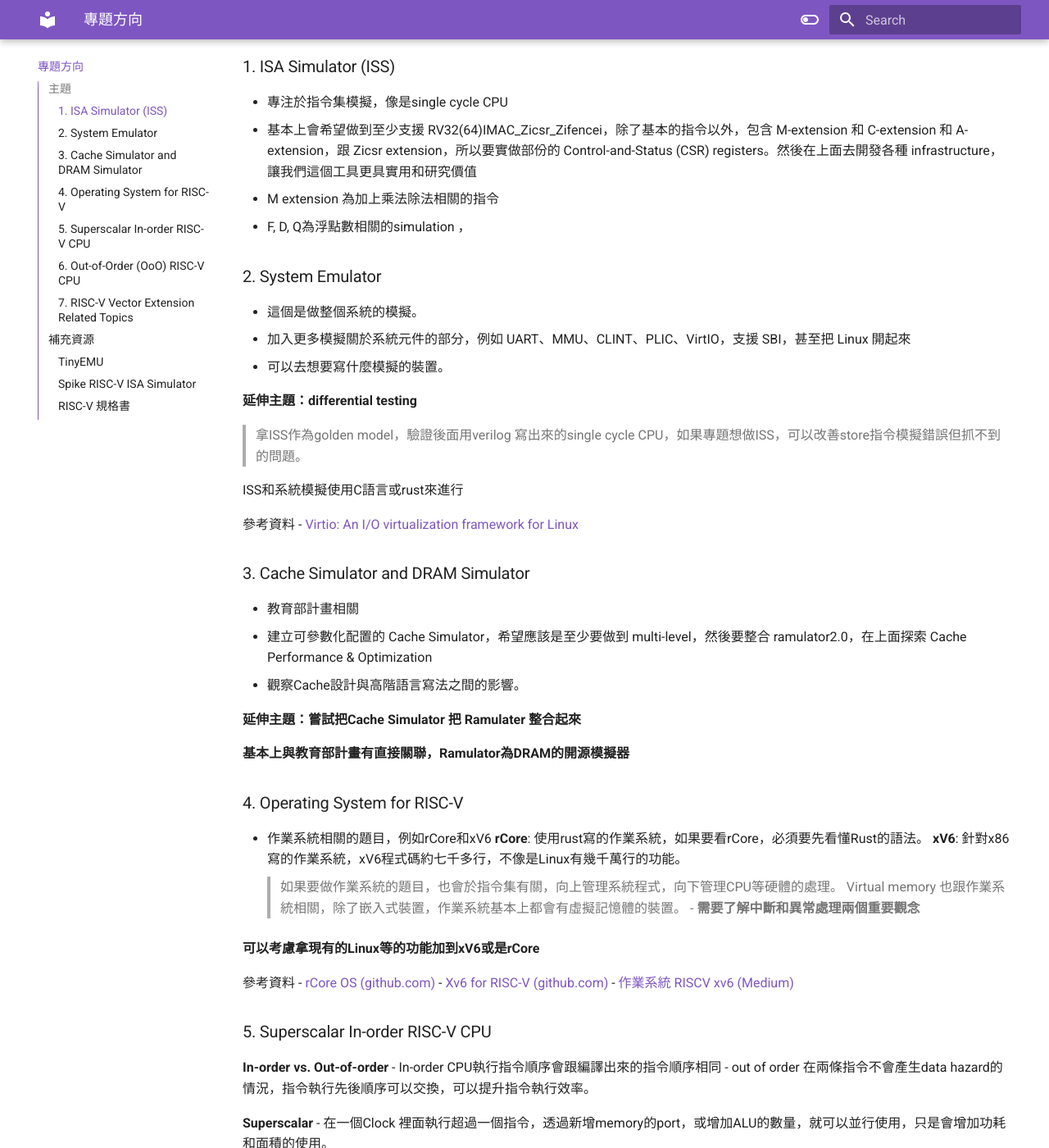
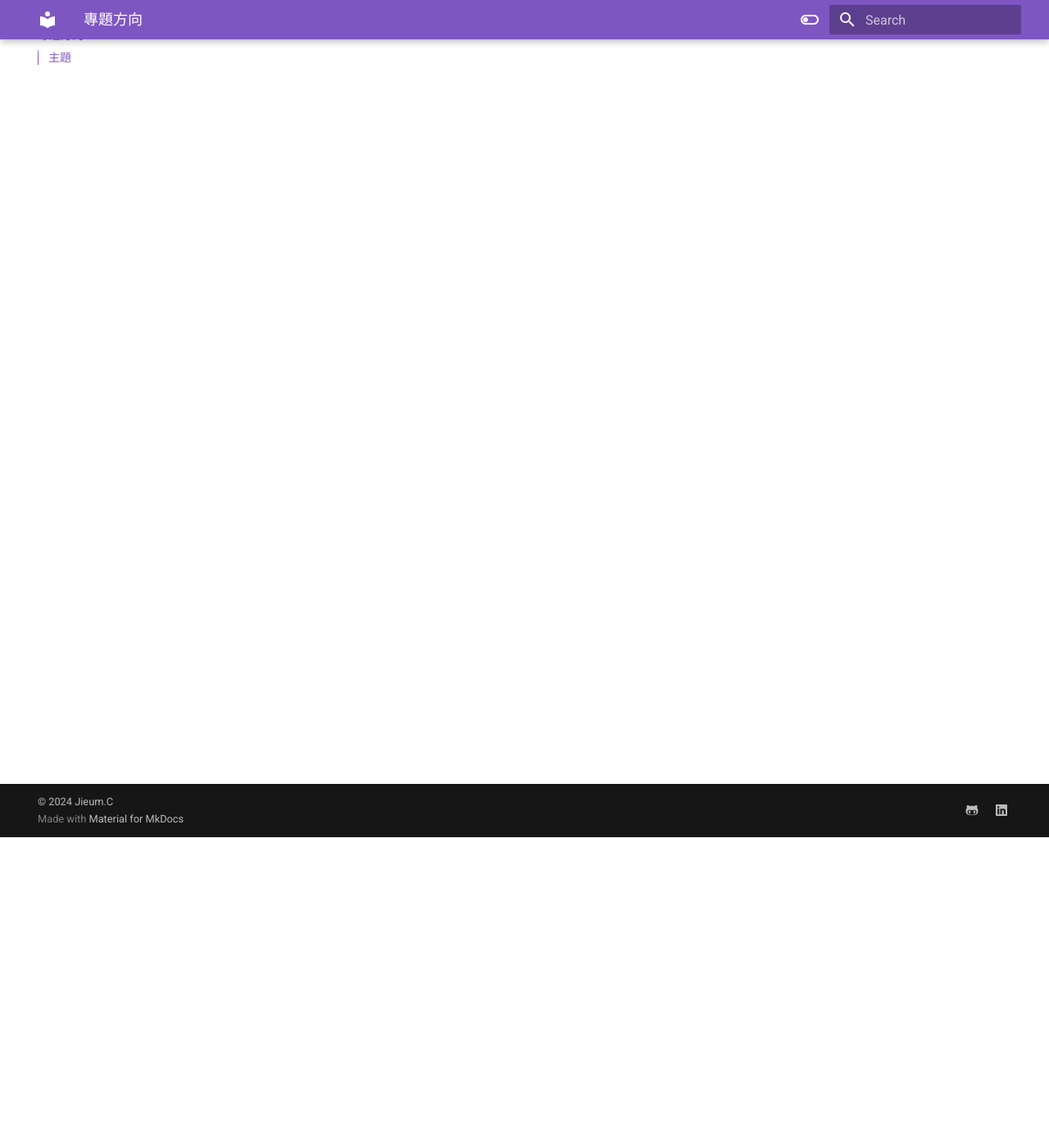
Before and after one commit to Jieumban/Test_mkdocs-, an MkDocs documentation site: the page built from docs/projects.md, in a window 1280 px wide and 1400 px high, scrolled down 379 px. Shown: the whole window at 82% size. Built offline with MkDocs 1.6.1 and Material for MkDocs 9.7.7, drawn with Linux system fonts in a browser that asks for light colours; some of the changed text lies outside the part shown.

Commit message:
update 0801 v1

```diff
--- a/docs/projects.md
+++ b/docs/projects.md
@@ -14,104 +14,3 @@
     5. Superscalar In-order RISC-V CPU
     6. Out-of-Order (OoO) RISC-V CPU
     7. RISC-V Vector Extension Related Topics
-
-
-
-### 1. ISA Simulator (ISS)
-
-- 專注於指令集模擬，像是single cycle CPU
-- 基本上會希望做到至少支援 RV32(64)IMAC_Zicsr_Zifencei，除了基本的指令以外，包含 M-extension 和 C-extension 和 A-extension，跟 Zicsr extension，所以要實做部份的 Control-and-Status (CSR) registers。然後在上面去開發各種 infrastructure，讓我們這個工具更具實用和研究價值
-- M extension 為加上乘法除法相關的指令
-- F, D, Q為浮點數相關的simulation ，
-
-### 2. System Emulator
-
-- 這個是做整個系統的模擬。
-- 加入更多模擬關於系統元件的部分，例如 UART、MMU、CLINT、PLIC、VirtIO，支援 SBI，甚至把 Linux 開起來
-- 可以去想要寫什麼模擬的裝置。
-
-**延伸主題：differential testing**
-
->拿ISS作為golden model，驗證後面用verilog 寫出來的single cycle CPU，如果專題想做ISS，可以改善store指令模擬錯誤但抓不到的問題。
-
-ISS和系統模擬使用C語言或rust來進行
-
-
-參考資料
-- [Virtio: An I/O virtualization framework for Linux](https://developer.ibm.com/articles/l-virtio/)
-
-
-### 3. Cache Simulator and DRAM Simulator
-
-- 教育部計畫相關
- - 建立可參數化配置的 Cache Simulator，希望應該是至少要做到 multi-level，然後要整合 ramulator2.0，在上面探索 Cache Performance & Optimization
- - 觀察Cache設計與高階語言寫法之間的影響。
-
-**延伸主題：嘗試把Cache Simulator 把 Ramulater 整合起來**
-
-
-**基本上與教育部計畫有直接關聯，Ramulator為DRAM的開源模擬器**
-
-
-### 4. Operating System for RISC-V
-
-- 作業系統相關的題目，例如rCore和xV6
-**rCore**: 使用rust寫的作業系統，如果要看rCore，必須要先看懂Rust的語法。
-**xV6**: 針對x86寫的作業系統，xV6程式碼約七千多行，不像是Linux有幾千萬行的功能。
->如果要做作業系統的題目，也會於指令集有關，向上管理系統程式，向下管理CPU等硬體的處理。
-Virtual memory 也跟作業系統相關，除了嵌入式裝置，作業系統基本上都會有虛擬記憶體的裝置。
-> - **需要了解中斷和異常處理兩個重要觀念**
-
-**可以考慮拿現有的Linux等的功能加到xV6或是rCore**
-
-參考資料
-- [rCore OS (github.com)](https://github.com/rcore-os)
-- [Xv6 for RISC-V (github.com)](https://github.com/mit-pdos/xv6-riscv)
-- [作業系統 RISCV xv6 (Medium)](https://medium.com/@igimast5088/mit-6-1810-ch2-operating-system-organization-3afc106cfcda)
-
-
-### 5. Superscalar In-order RISC-V CPU
-
-**In-order vs. Out-of-order**
-- In-order
- CPU執行指令順序會跟編譯出來的指令順序相同
-- out of order
-在兩條指令不會產生data hazard的情況，指令執行先後順序可以交換，可以提升指令執行效率。
-
-**Superscalar**
-- 在一個Clock 裡面執行超過一個指令，透過新增memory的port，或增加ALU的數量，就可以並行使用，只是會增加功耗和面積的使用。
-
-
-- 不一定要實作Superscalar In-order Core，也可以是Superscalar Out-of-order Core
-- 探討更高效能的 pipeline 設計，像是更深的流水線，還有設計對應的 cache、MMU
-
-### 6. Out-of-Order (OoO) RISC-V CPU
-
-- 實作Out-of-Order的CPU本身就有難度，故可以不用做Superscalar
-
-這兩個CPU Core design 的題目可以使用Verilog或是Chisel來寫，偏計組與數位IC相關，也就是進行RTL design。
-也會以可以開作業系統（不論大小）為目標
-
-### 7. RISC-V Vector Extension Related Topics
-
-- 使用SIMD的概念，使用一個指令來同時進行多筆資料的運算
-- V extension 就是SIMD的指令架構，因難度較高，可以嘗試進行指令模擬就好，也有可能可以運用到AI加速器。
-
-> 補充：GPU使用的不是SIMD而是SIMT
-> - [GPU Flynn概念(Medium)](https://johnnybboy.medium.com/gpu-flynn%E6%A6%82%E5%BF%B5-ed19ed1b3e61)
-
-## 補充資源
-
-### TinyEMU
-- 對應到System Emulator ，模擬RISC-V或x86的系統模擬器，可能會掛上VirtIO、network 等等
-- 系統模擬器就像是ISS的擴充版
-> 補充: [RISCV with TinyEMU](/iU7V_UVxRtKvv1eGYhhYOQ)
-
-### Spike RISC-V ISA Simulator
-
-- RISC-V是模組化的設計，Spike支援幾乎所有的extension 的指令，因為它是官方維護的指令集模擬器。
-- Spike就不像TinyEMU會去模擬與其他輸出輸入的互動，
-
-### RISC-V 規格書
-
-- 裡面有ISA Specification，分為Unprivileged 和Privileged 兩部分，所以也需要了解特權等級的觀念
--- a/mkdocs.yml
+++ b/mkdocs.yml
@@ -68,6 +68,7 @@ nav:
       - Lab6: labs/lab6.md
       - Lab7: labs/lab7.md
       - Lab8: labs/lab8.md
+  - Docker Tutorial: docker.md
   - SystemVerilog Introduction: sv.md
   - 專題方向: projects.md
   - 關於: about.md
```
Also changed, not shown: docs/docker.md (added, +3 -0 lines), docs/index.md (+11 -0 lines).
